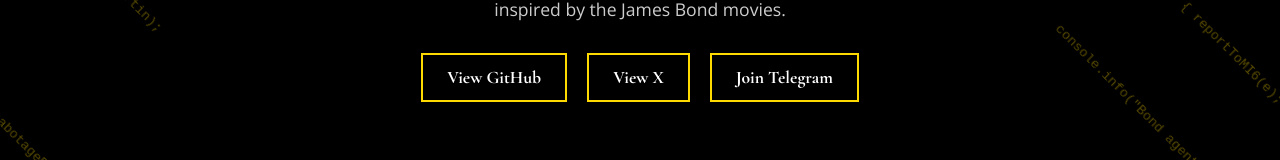
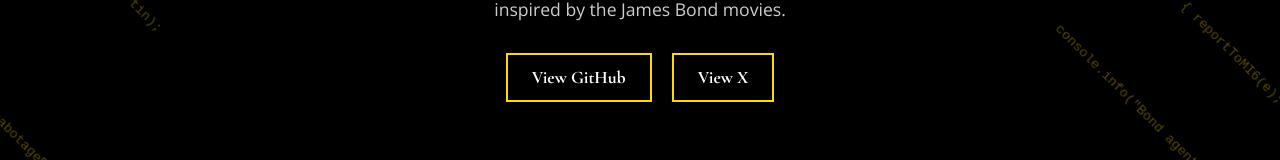
Before and after one commit to BondEcosystem007/home, a plain HTML site: page index.html in a window 1280 px wide. Shown: the part 220-380 px from the top of the page. Drawn offline with nearby package versions, Linux system fonts and the light colour scheme.

Commit message:
Update index.html

```diff
--- a/index.html
+++ b/index.html
@@ -285,9 +285,8 @@
       The first agent released is Agent 007, Agent Bond, inspired by the James Bond movies.
     </p>
     <div class="button-group">
-      <a href="#" target="_blank" class="hero-button">View GitHub</a>
+      <a href="https://github.com/BondEcosystem007/bond-ecosystem-agent-framework" target="_blank" class="hero-button">View GitHub</a>
       <a href="https://x.com/ai_agent_007_" target="_blank" class="hero-button">View X</a>
-      <a href="#" target="_blank" class="hero-button">Join Telegram</a>
     </div>
   </section>
 
```
